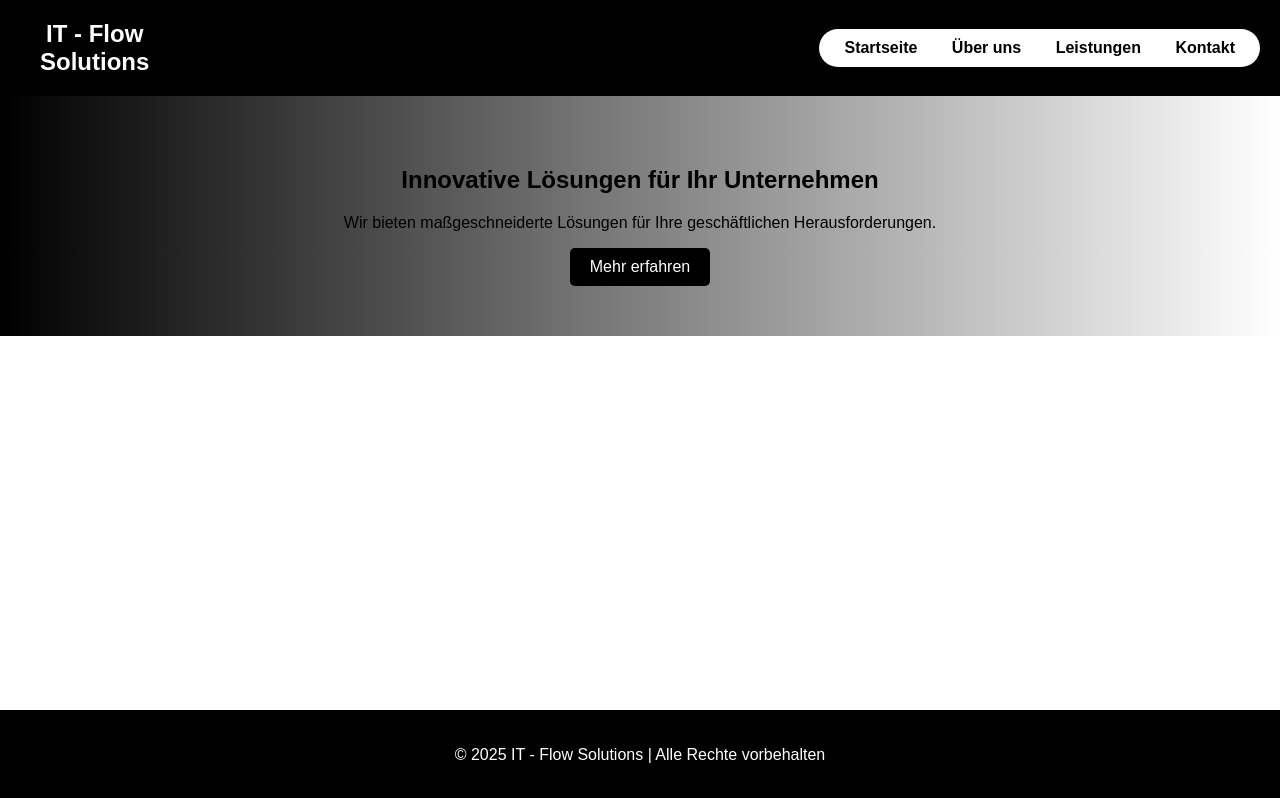
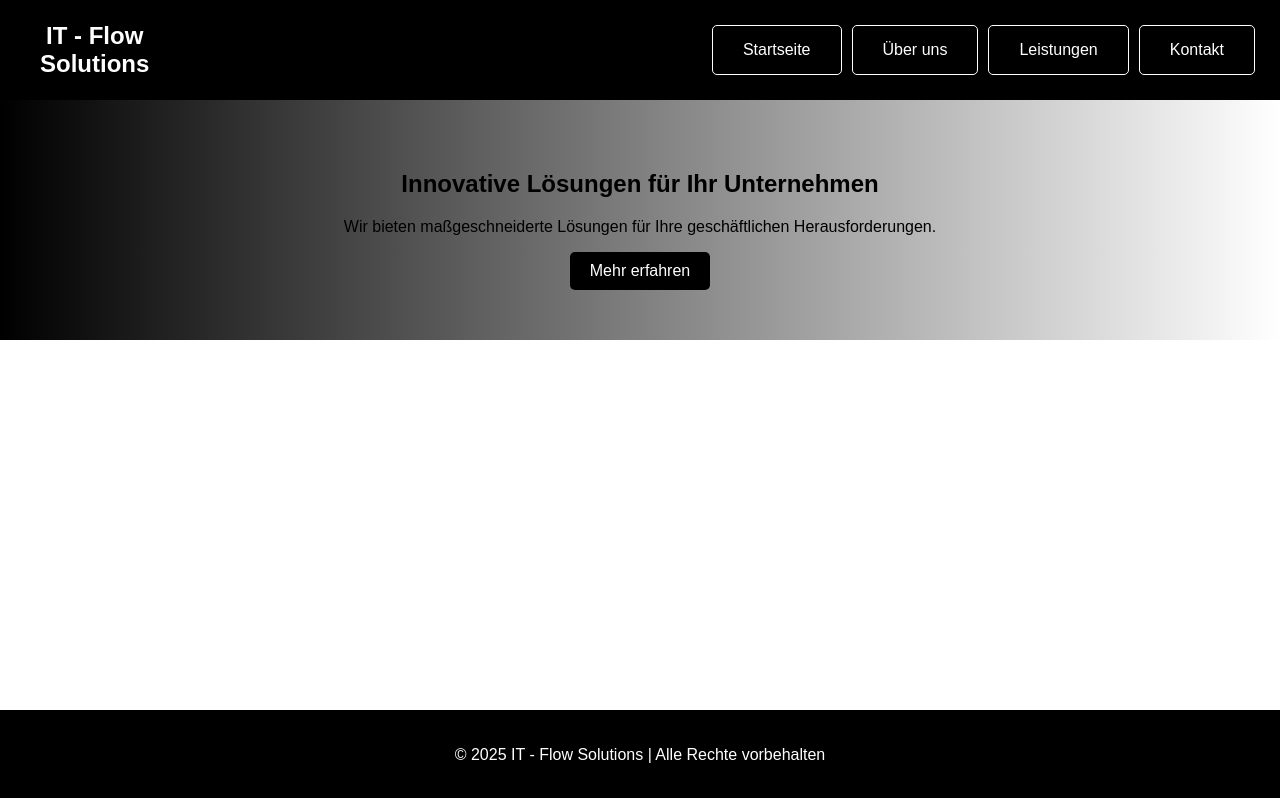
Before and after one commit to GravedP/GravedP.github.io, a plain HTML site: page index.html in a window 1280 px wide. Drawn offline with Linux system fonts and the light colour scheme.

Commit message:
Navbar primär

```diff
--- a/index.html
+++ b/index.html
@@ -14,10 +14,18 @@
 
         </div>
         <nav>
-            <a href="#home" onclick="showPage('home')">Startseite</a>
-            <a href="#about" onclick="showPage('about')">Über uns</a>
-            <a href="#services" onclick="showPage('services')">Leistungen</a>
-            <a href="#contact" onclick="showPage('contact')">Kontakt</a>
+          <a href="index.html" name="startseite">
+            <div>Startseite</div>
+          </a>
+          <a href="ueberuns.html">
+            <div>Über uns</div>
+          </a>
+          <a href="leistungen.html">
+            <div>Leistungen</div>
+          </a>
+          <a href="kontakt.html">
+            <div>Kontakt</div>
+          </a>
         </nav>
     </header>
     <section id="home" class="hero">
--- a/styles.css
+++ b/styles.css
@@ -22,17 +22,31 @@ header {
   margin-left: 20px;
 }
 nav {
-  background-color: white;
-  padding: 10px;
-  border-radius: 20px;
-  display: inline-block;
+  border-radius: 5px;
+  display: flex;
 }
-nav a {
-  color: black;
+nav div a{
   margin: 0 15px;
   text-decoration: none;
   font-weight: bold;
 }
+nav a {
+  text-decoration: none;
+  color: white;
+}
+nav div {
+  padding: 10px;
+  margin: 5px;
+  border-radius: 5px;
+  text-align: center;
+  border: white 1px solid;
+  padding: 15px 30px;
+}
+nav div:hover {
+  background-color: #ddd;
+  color: black;
+}
+
 .hero {
   padding: 50px;
   background: linear-gradient(to right, black, white);
```
Also changed, not shown: kontakt.html (added, +25 -0 lines), leistungen.html (added, +25 -0 lines), ueberuns.html (added, +25 -0 lines).
